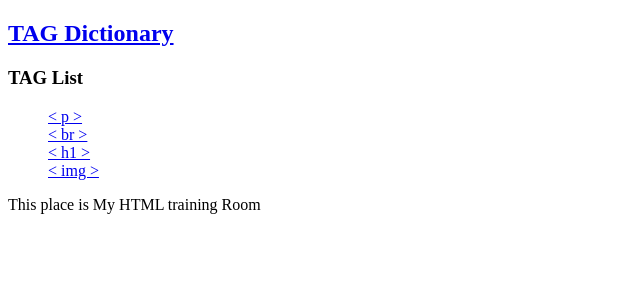
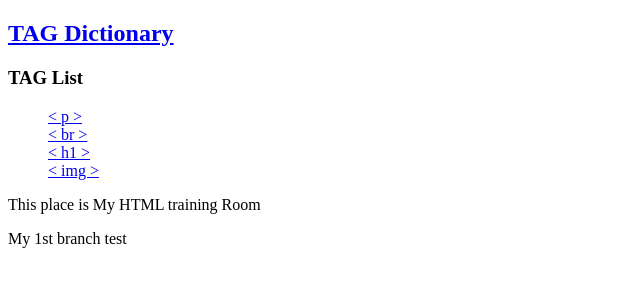
Before and after one commit to yoocg12/html, a plain HTML site: page second/main.html in a window 1280 px wide. Shown: the whole page, without its empty margins (0-640 px from the left). Drawn offline with Linux system fonts and the light colour scheme.

Commit message:
Update main.html

```diff
--- a/second/main.html
+++ b/second/main.html
@@ -21,6 +21,7 @@
 
       <!--tag info-->
       <p> This place is My HTML training Room </p>
+      <p> My 1st branch test </p>
 
   </body>
 </html>
```
